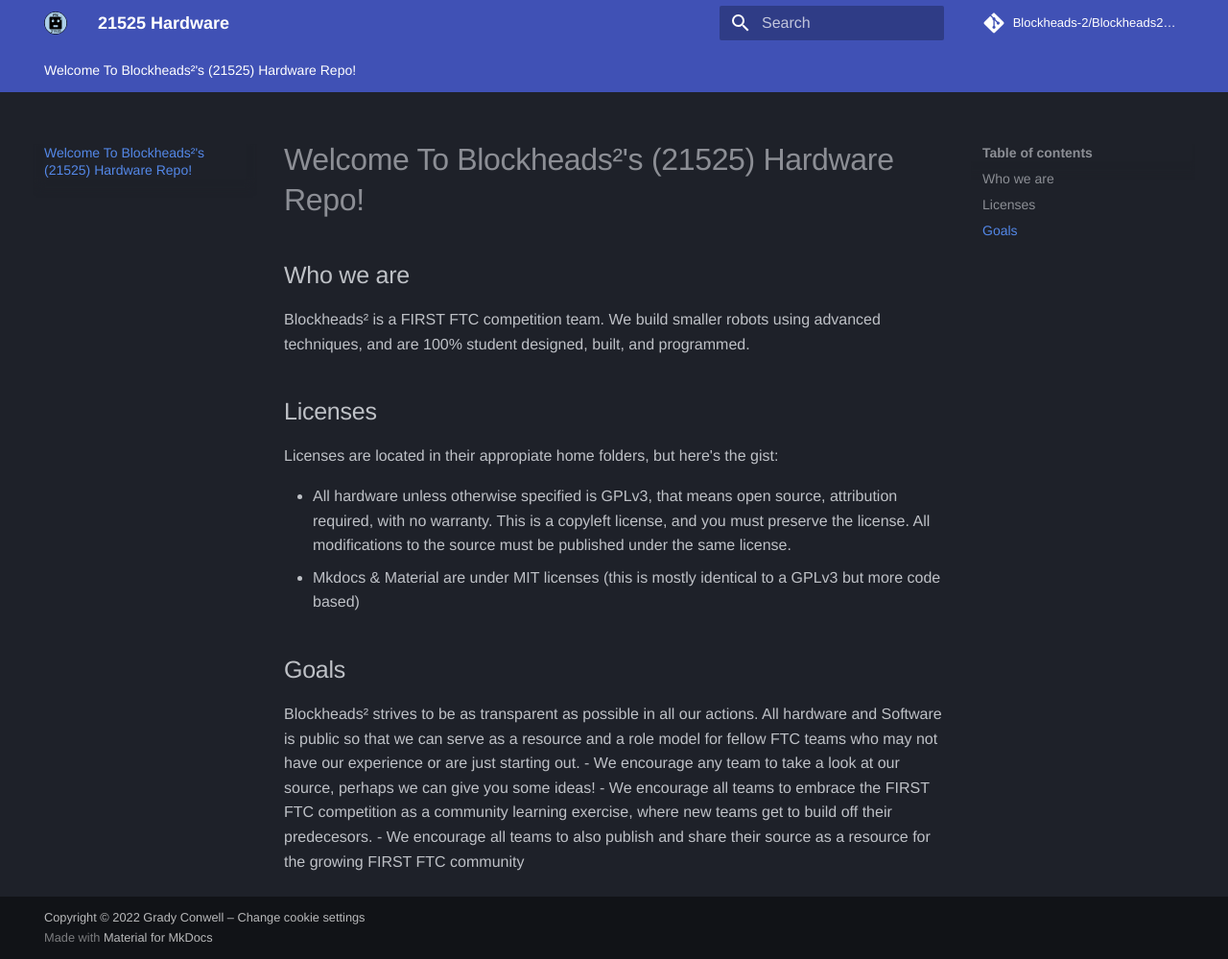
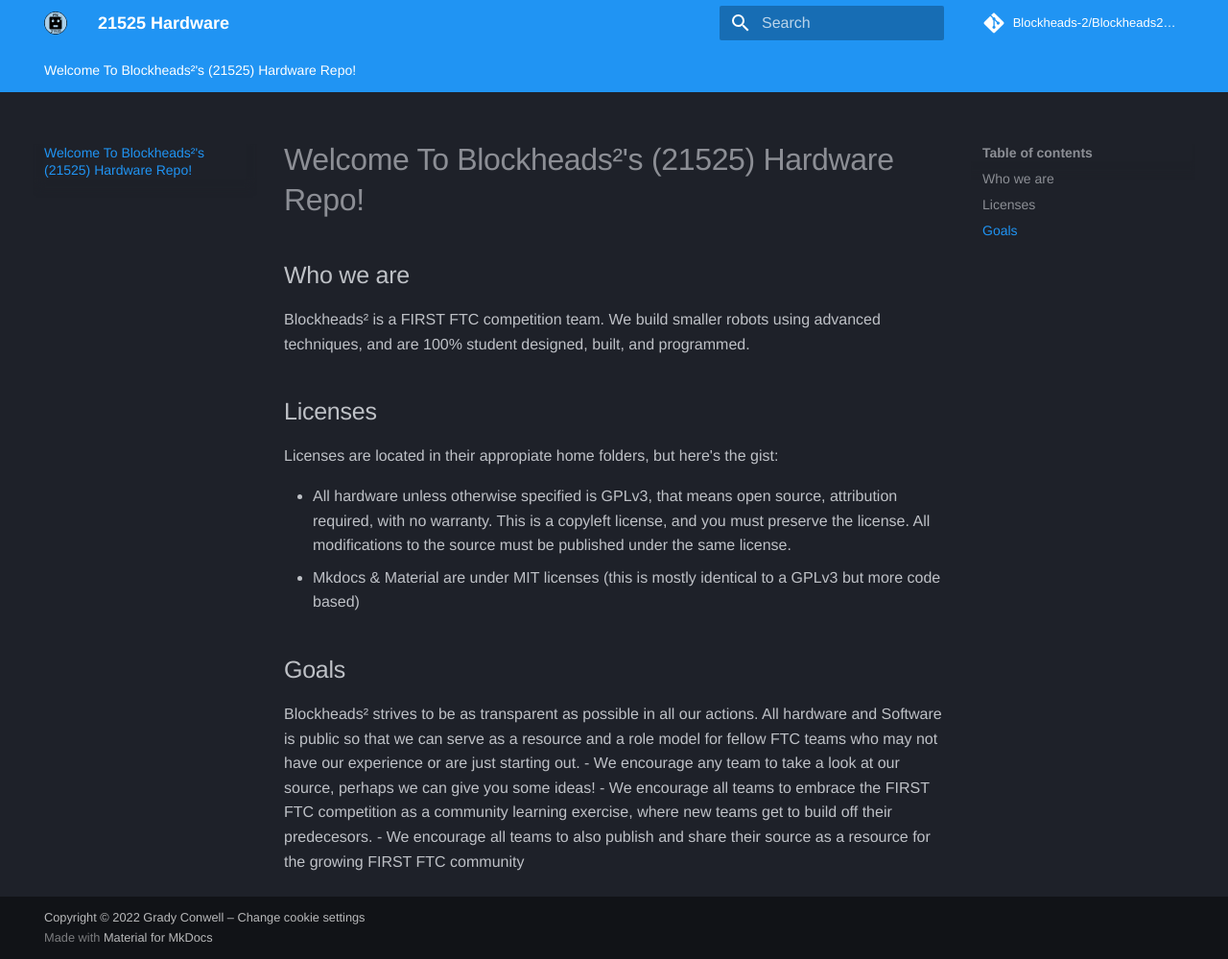
Before and after one commit to Blockheads-2/Blockheads-2-2022-23-Hardware, an MkDocs documentation site: the page built from docs/index.md, in a window 1280 px wide and 999 px high. Shown: the whole window at 96% size. Built offline with MkDocs 1.6.1 and Material for MkDocs 9.7.7, drawn with Linux system fonts in a browser that asks for light colours; some web fonts are replaced; comment, search, counter and statistics services are not loaded.

Commit message:
Weeeeeeeee More pages stuffS!

```diff
--- a/docs/stylesheets/extra.css
+++ b/docs/stylesheets/extra.css
@@ -1,3 +1,5 @@
 :root > * {
     --md-primary-fg-color:        #AACFE8;
+    --md-primary-fg-color--light: #AACFE8;
+    --md-primary-fg-color--dark:  #AACFE8;
 }
--- a/mkdocs.yml
+++ b/mkdocs.yml
@@ -6,6 +6,7 @@
   name: material
   palette:
     scheme: slate
+    primary: blue
   extra_css:
     - stylesheets/extra.css
   font:
```
Also changed, not shown: site/stylesheets/extra.css, 2 other files.
